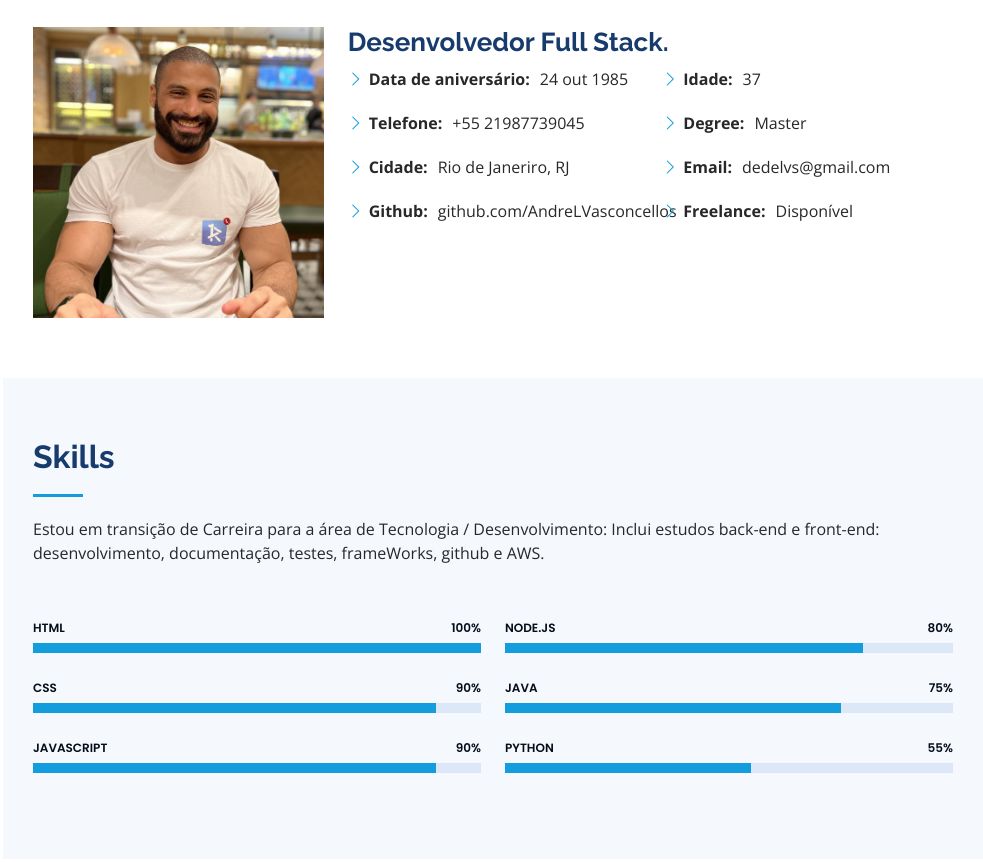
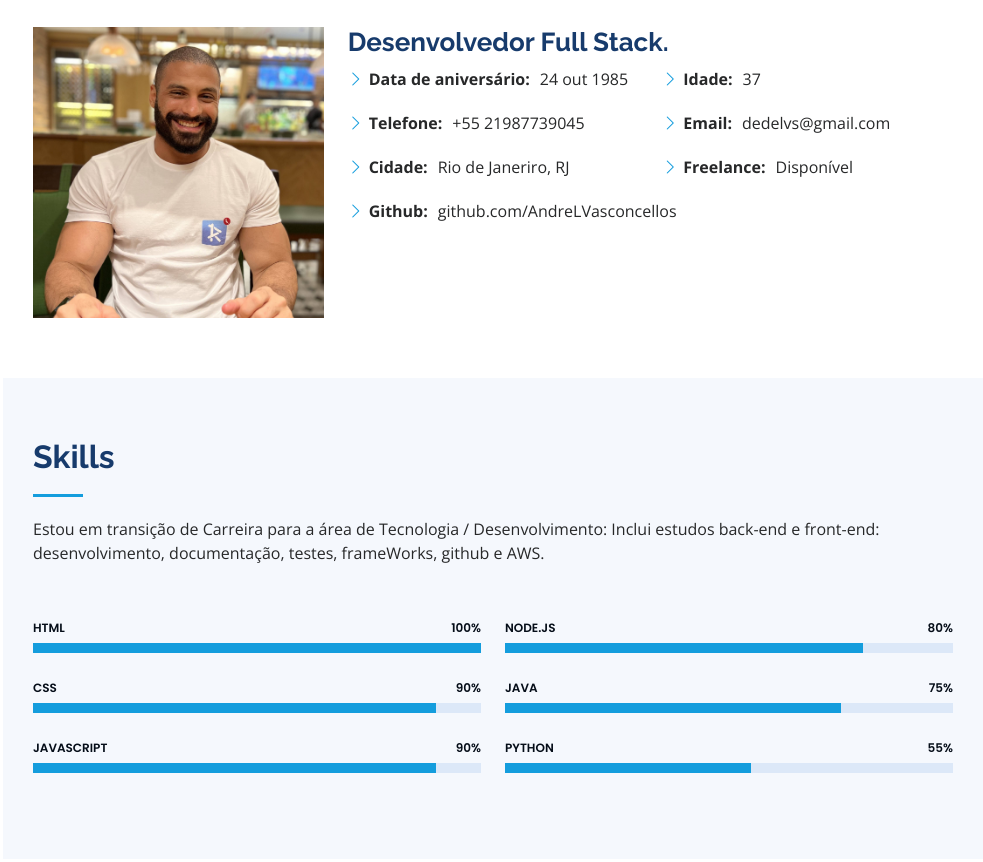
Before and after one commit to AndreLVasconcellos/NewPortfolio, a plain HTML site: page index.html in a window 1280 px wide. Shown: the part 1061-1923 px from the top of the page, without its empty margins (297-1280 px from the left). Drawn offline with nearby package versions, Linux system fonts and the light colour scheme.

Commit message:
fix: tirando degree do sobre

```diff
--- a/index.html
+++ b/index.html
@@ -112,7 +112,6 @@
               <div class="col-lg-6">
                 <ul>
                   <li><i class="bi bi-chevron-right"></i> <strong>Idade:</strong> <span>37</span></li>
-                  <li><i class="bi bi-chevron-right"></i> <strong>Degree:</strong> <span>Master</span></li>
                   <li><i class="bi bi-chevron-right"></i> <strong>Email:</strong> <span>dedelvs@gmail.com</span></li>
                   <li><i class="bi bi-chevron-right"></i> <strong>Freelance:</strong> <span>Disponível</span></li>
                 </ul>
```
